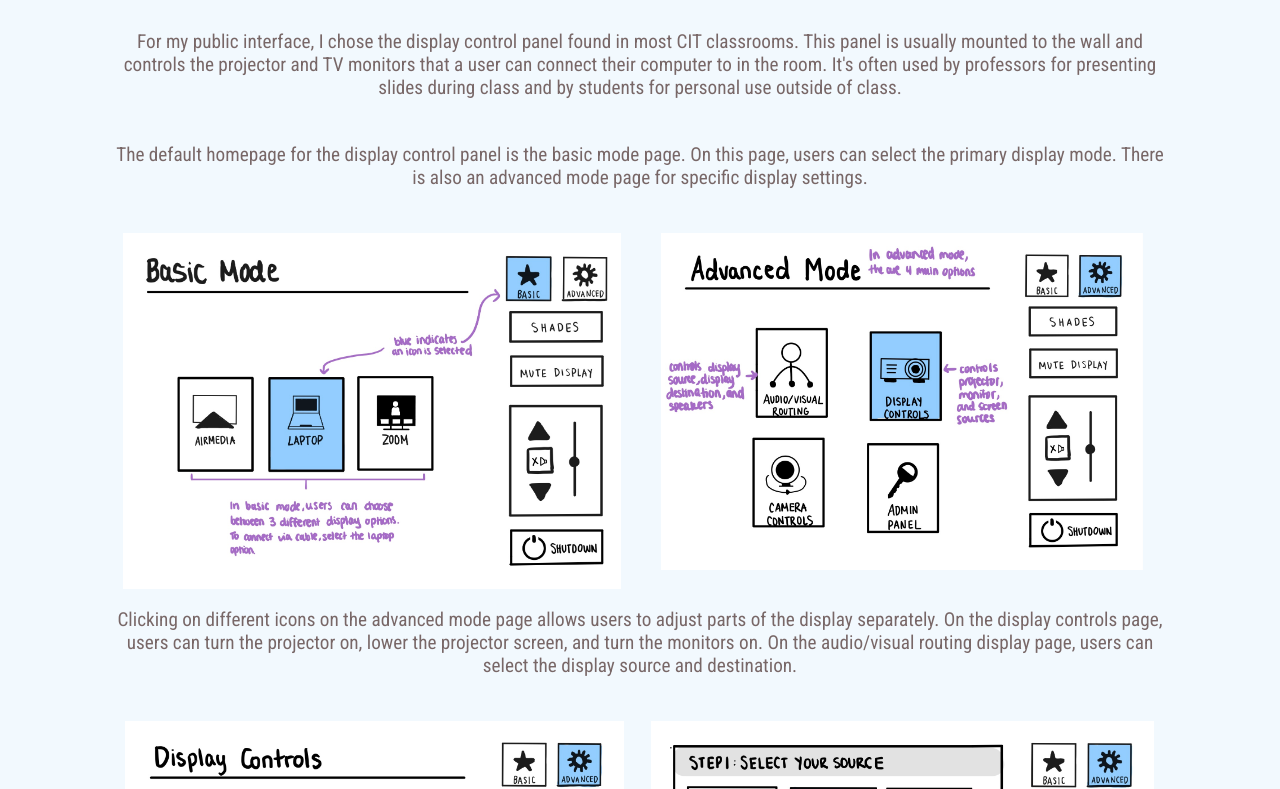
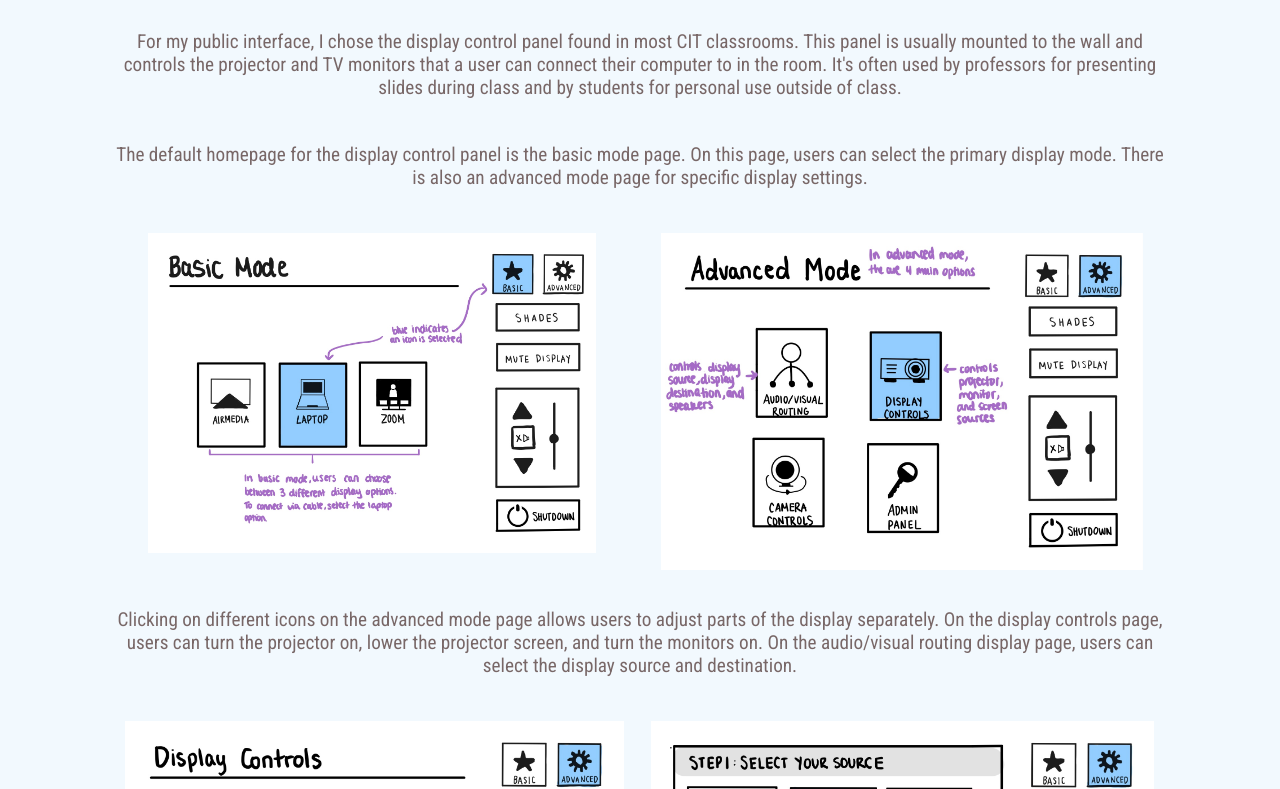
Before and after one commit to truculentquokka143/personas-and-storyboarding, a plain HTML site: page index.html in a window 1280 px wide. Shown: the part 543-1332 px from the top of the page. Drawn offline with nearby package versions, Linux system fonts and the light colour scheme.

Commit message:
Update style.css

```diff
--- a/style.css
+++ b/style.css
@@ -82,7 +82,7 @@ img {
 
 #basic {
     max-width: 95%;
-    max-height: 100%;
+    max-height: 90%;
 }
 
 #control {
```
